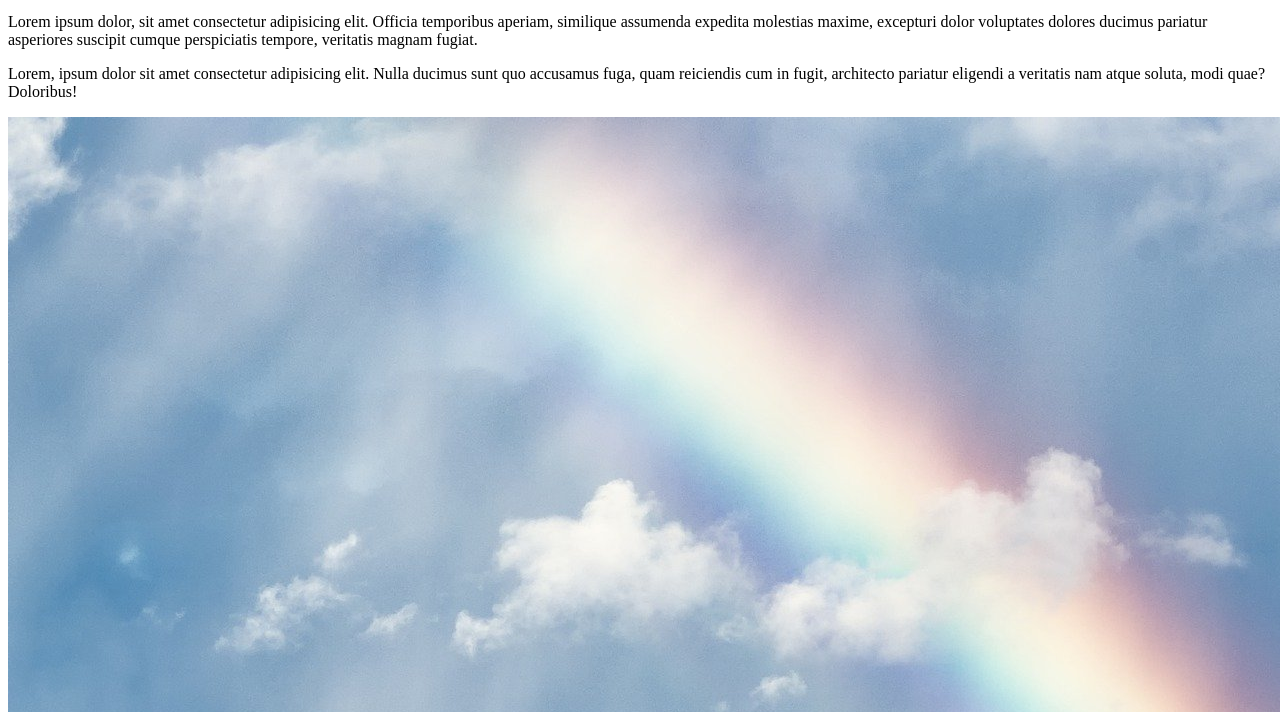
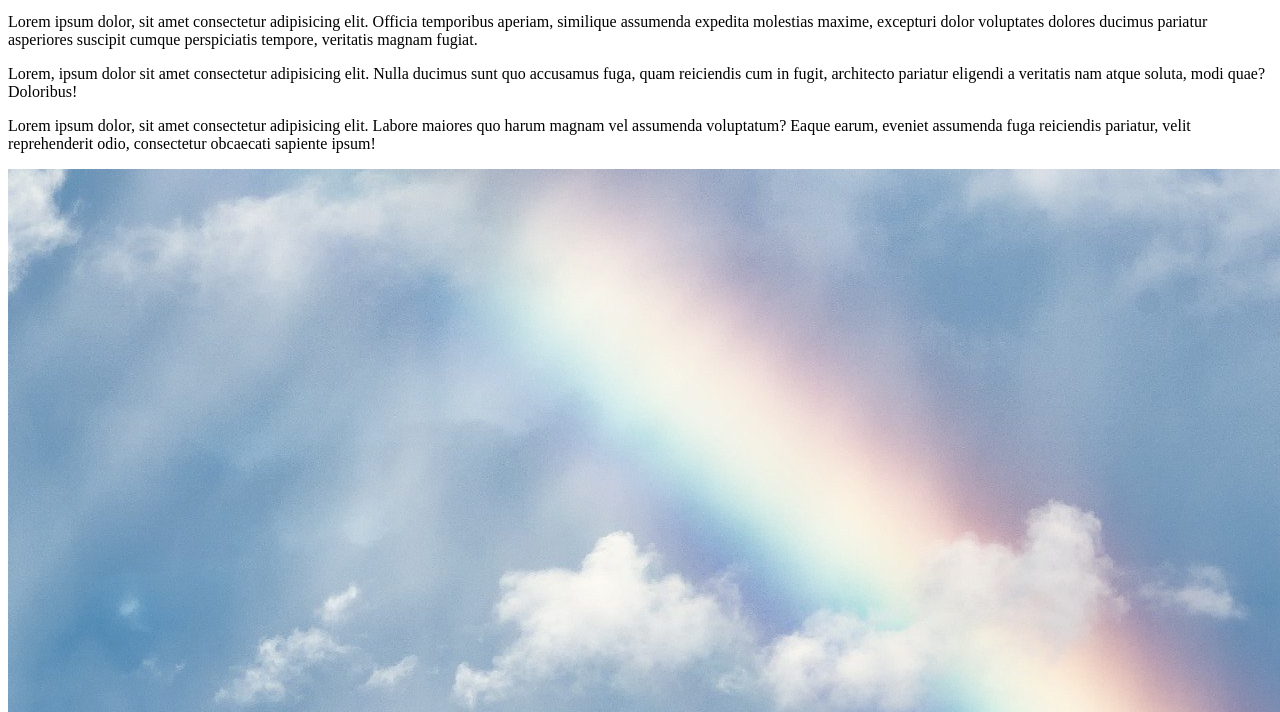
Before and after one commit to safecracker254/Example, a plain HTML site: page index.html in a window 1280 px wide. Shown: the part 119-831 px from the top of the page. Drawn offline with Linux system fonts and the light colour scheme.

Commit message:
Navigation for new Paragraph

```diff
--- a/index.html
+++ b/index.html
@@ -17,6 +17,9 @@
     <p>
         Lorem, ipsum dolor sit amet consectetur adipisicing elit. Nulla ducimus sunt quo accusamus fuga, quam reiciendis cum in fugit, architecto pariatur eligendi a veritatis nam atque soluta, modi quae? Doloribus!
     </p>
+    <p>
+        Lorem ipsum dolor, sit amet consectetur adipisicing elit. Labore maiores quo harum magnam vel assumenda voluptatum? Eaque earum, eveniet assumenda fuga reiciendis pariatur, velit reprehenderit odio, consectetur obcaecati sapiente ipsum!
+    </p>
     <img src="sea.jpg" alt="">
 </body>
 </html>
```
